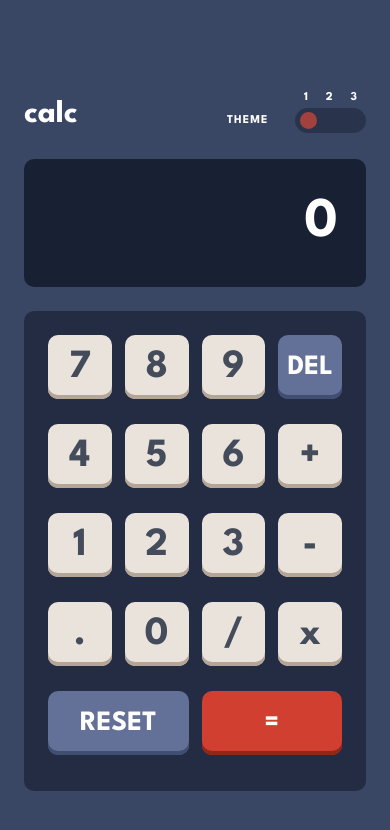
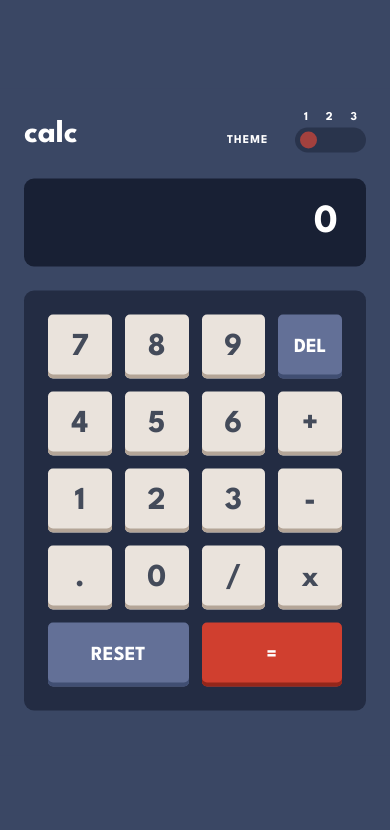
Before and after one commit to trekab/calculator-app, a React (Create React App) app: page / in a window 390 px wide. Shown: the top 830 px of the page. Built offline with nearby package versions, Linux system fonts and the light colour scheme.

Commit message:
Update media query to 576px to improve the mobile version user experience

```diff
--- a/src/App.css
+++ b/src/App.css
@@ -92,8 +92,7 @@ body {
   font-weight: 700;
   padding: 24px;
   width: 100%;
-  min-width: 300px;
-  /* max-width: 375px; */
+  min-width: 375px;
   height: 667px;
   position: absolute;
   top: 50%;
@@ -171,7 +170,6 @@ body {
 
 .display {
   background-color: var(--display-bg);
-  /* width: 327px; */
   width: 100%;
   height: 88px;
   border-radius: 10px;
@@ -189,7 +187,6 @@ body {
 }
 
 .buttons {
-  /* width: 327px; */
   width: 100%;
   height: 420px;
   background-color: var(--keypad-bg);
@@ -203,7 +200,6 @@ body {
 
 .button {
   font-family: "League Spartan", sans-serif;
-  /* width: 60px; */
   width: 100%;
   height: 64px;
   background-color: var(--key-bg-light);
@@ -235,7 +231,6 @@ body {
   grid-column-start: 1;
   grid-column-end: 3;
   width: 100%;
-  /* width: 133px; */
   font-size: 20px;
   background-color: var(--key-bg);
   color: var(--text-light);
@@ -251,7 +246,6 @@ body {
 .equals-btn {
   grid-column-start: 3;
   grid-column-end: 5;
-  /* width: 133px; */
   width: 100%;
   font-size: 20px;
   background-color: var(--key-bg-two);
@@ -270,9 +264,10 @@ body {
   background-color: var(--hover-secondary);
 }
 
-@media (min-width: 375px) {
+@media (min-width: 576px) {
   .App {
     max-width: 564px;
+
     height: 706px;
   }
 
```
